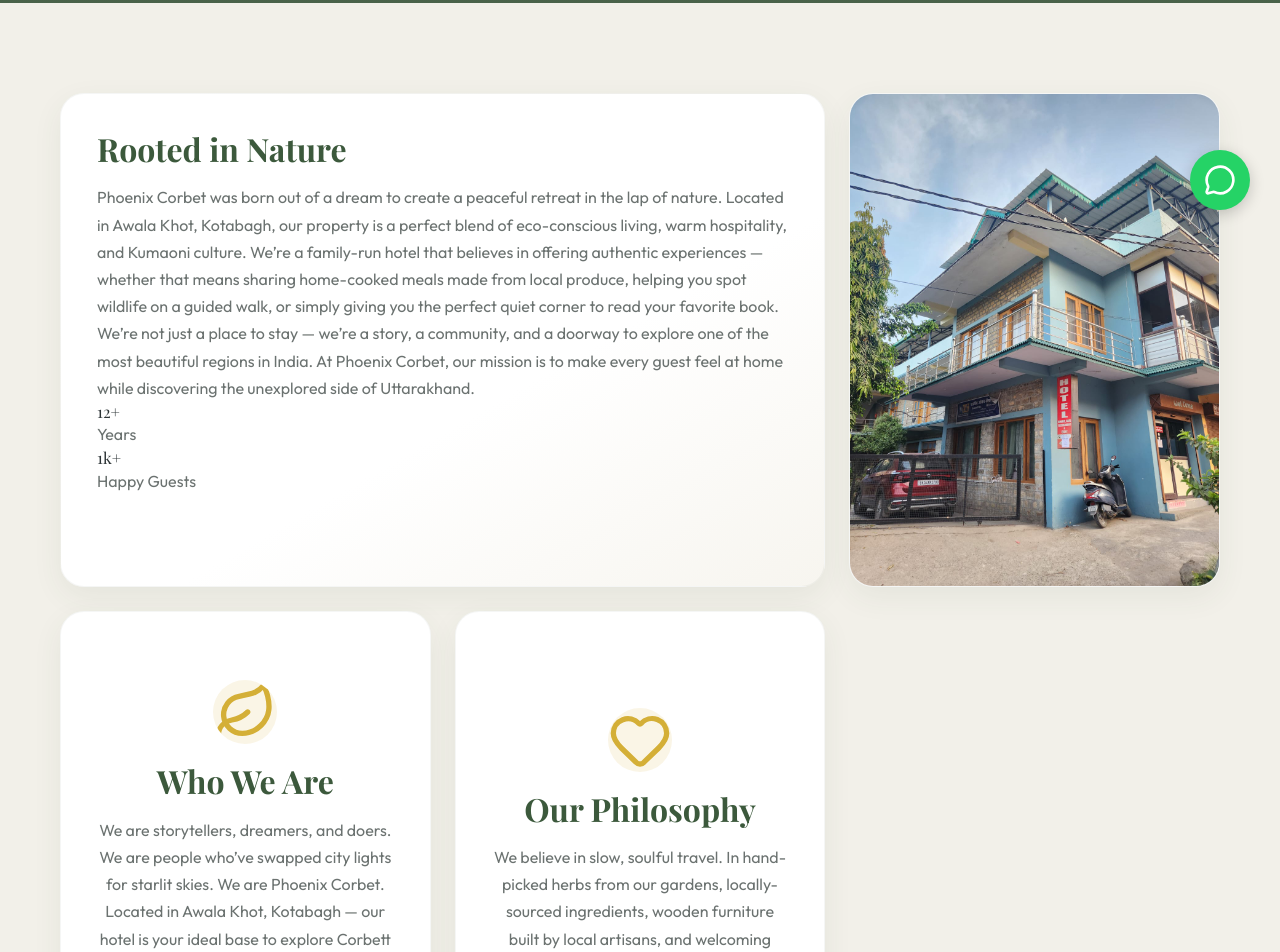
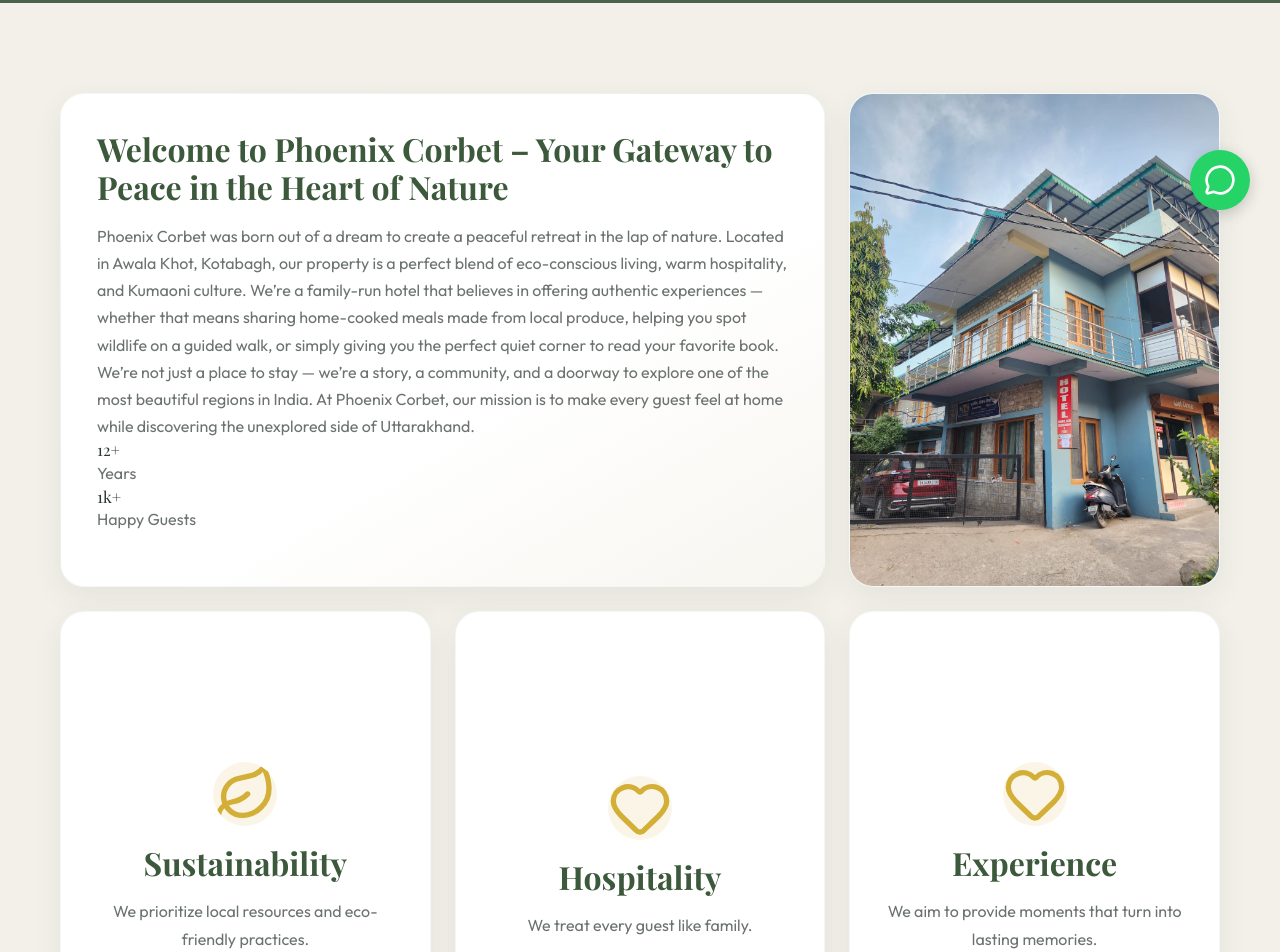
Before and after one commit to Aegis76/Corbett-Phoenix, a React (Vite) app: page /about in a window 1280 px wide. Shown: the part 560-1512 px from the top of the page. Built offline with nearby package versions, Linux system fonts and the light colour scheme; grey boxes are pictures that could not be loaded.

Commit message:
Revise About page content and headings
Updated content in the About page to reflect new information about the establishment and its philosophy.

```diff
--- a/src/pages/About.jsx
+++ b/src/pages/About.jsx
@@ -35,7 +35,7 @@ const About = () => {
       {/* SECTION 1: MODERN HERO */}
       <section className="about-hero-new">
         <div className="hero-content">
-          <span className="gold-badge">Est. 2014</span>
+          <span className="gold-badge">Est. 2015</span>
           <h1>
             Our Story & <span className="gold-text-highlight">Philosophy</span>
           </h1>
@@ -47,7 +47,7 @@ const About = () => {
       <section className="bento-about">
         <div className="container grid-layout">
           <div className="bento-card main-info shadow-3d">
-            <h2 className="gold-title">Rooted in Nature</h2>
+            <h2 className="gold-title">Welcome to Phoenix Corbet – Your Gateway to Peace in the Heart of Nature</h2>
             <p>
               Phoenix Corbet was born out of a dream to create a peaceful
               retreat in the lap of nature. Located in Awala Khot, Kotabagh, our
@@ -78,23 +78,23 @@ const About = () => {
           </div>
           <div className="bento-card feature-card shadow-3d">
             <Leaf className="gold-icon" />
-            <h1>Who We Are</h1>
+            <h1>Sustainability</h1>
             <p>
-              We are storytellers, dreamers, and doers. We are people who’ve
-              swapped city lights for starlit skies. We are Phoenix Corbet.
-              Located in Awala Khot, Kotabagh — our hotel is your ideal base to
-              explore Corbett National Park, hidden waterfalls, scenic hiking
-              trails, and untouched Kumaoni villages.
+             We prioritize local resources and eco-friendly practices.
             </p>
           </div>
           <div className="bento-card feature-card shadow-3d">
             <Heart className="gold-icon" />
-            <h1>Our Philosophy</h1>
+            <h1>Hospitality</h1>
             <p>
-              We believe in slow, soulful travel. In hand-picked herbs from our
-              gardens, locally-sourced ingredients, wooden furniture built by
-              local artisans, and welcoming every guest not just as a
-              visitor—but as family.
+             We treat every guest like family.
+            </p>
+          </div>
+           <div className="bento-card feature-card shadow-3d">
+            <Heart className="gold-icon" />
+            <h1>Experience</h1>
+            <p>
+            We aim to provide moments that turn into lasting memories.
             </p>
           </div>
         </div>
```
